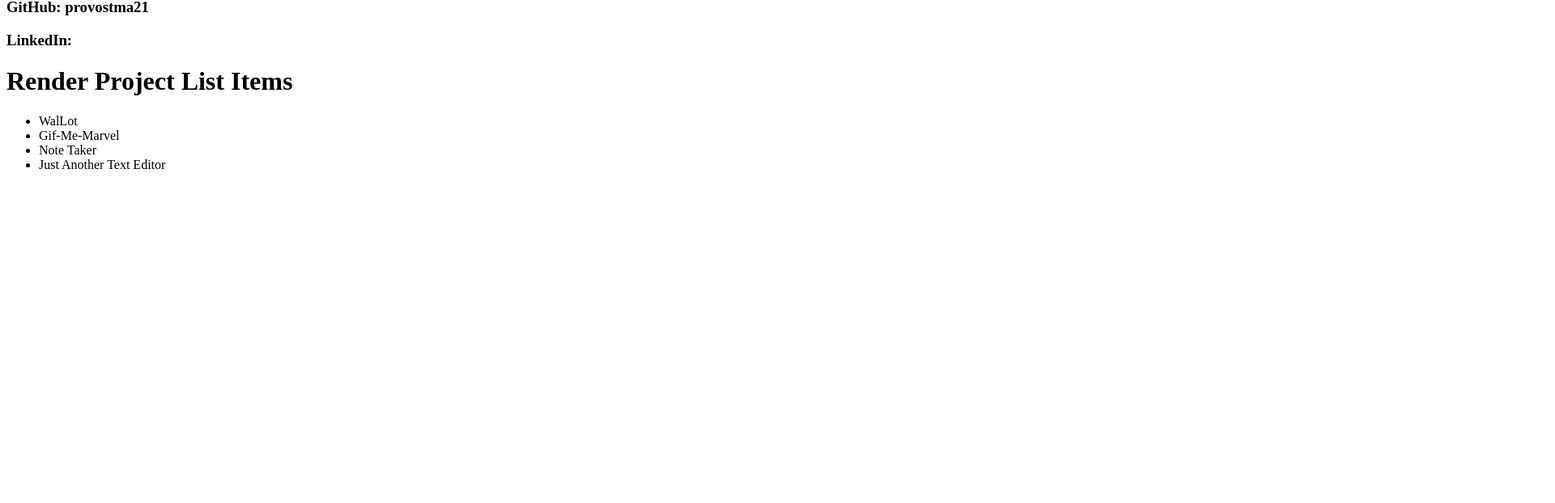
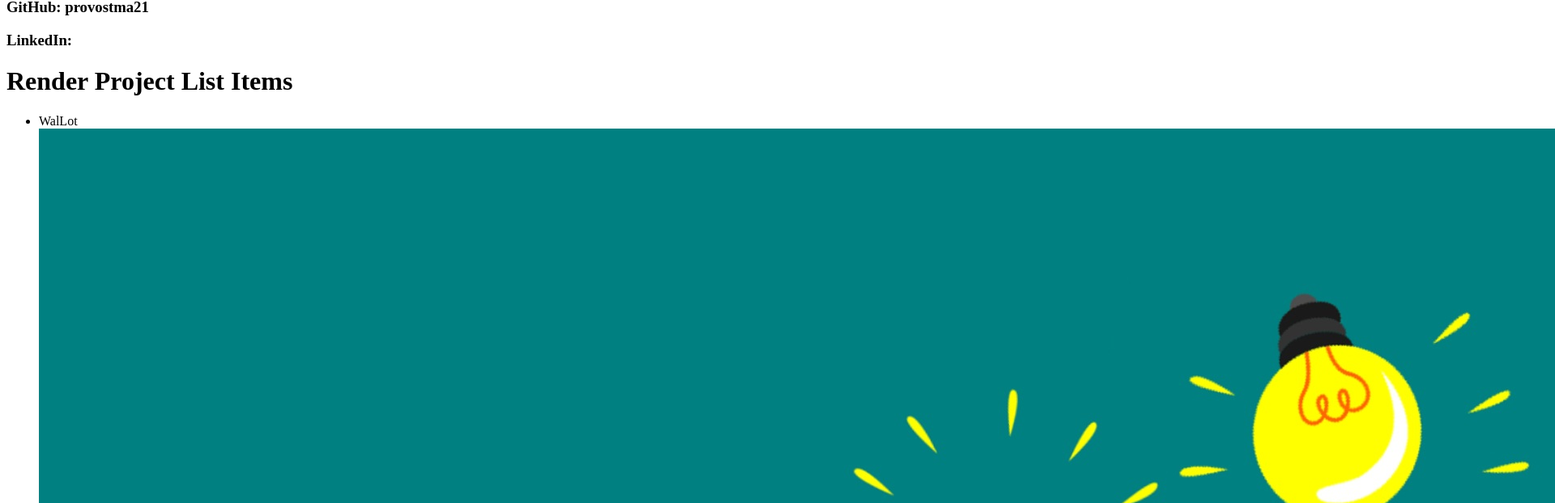
Before and after one commit to provostma21/Portfolio, a React (Create React App) app: page / in a window 1280 px wide. Shown: the part 494-1116 px from the top of the page at 81% size, 1920 px wide, since content can reach past the window. Before the commit the page ends 800 px from the top, so only its background shows below. Built offline with nearby package versions, Linux system fonts and the light colour scheme.

Commit message:
reworked projectData.map function to now display name, image, link, and repolink

```diff
--- a/src/components/Projects/Projects.js
+++ b/src/components/Projects/Projects.js
@@ -26,7 +26,25 @@ import { projectData } from "./ProjectList";
 
 function Project(props) {
   const arrayDataItems = projectData.map((projectData) => (
-    <li>{projectData.name}</li>
+    <li className="project-list-item" key={projectData.id}>
+      {`${projectData.name}`}{" "}
+      {
+        <img
+          key={projectData.id}
+          src={projectData.image}
+          alt={projectData.name}
+        />
+      }{" "}
+      `${projectData.link} ${projectData.repoLink}`}
+    </li>
+    // (<li>{projectData.name}</li>),
+    // (
+    //   <img
+    //     key={projectData.id}
+    //     src={projectData.image}
+    //     alt={projectData.name}
+    //   />
+    // )
   ));
   return (
     <div className="container">
```
